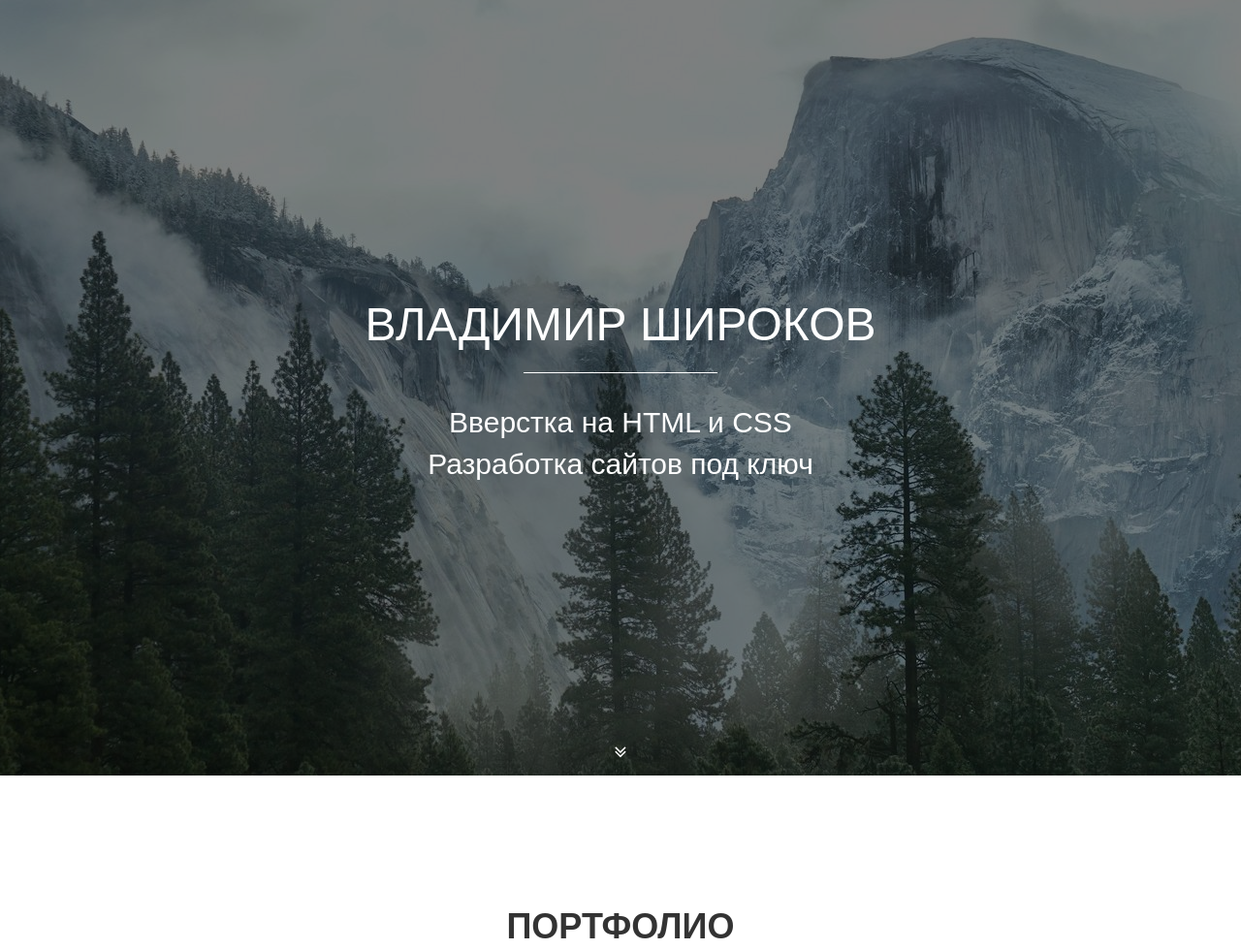
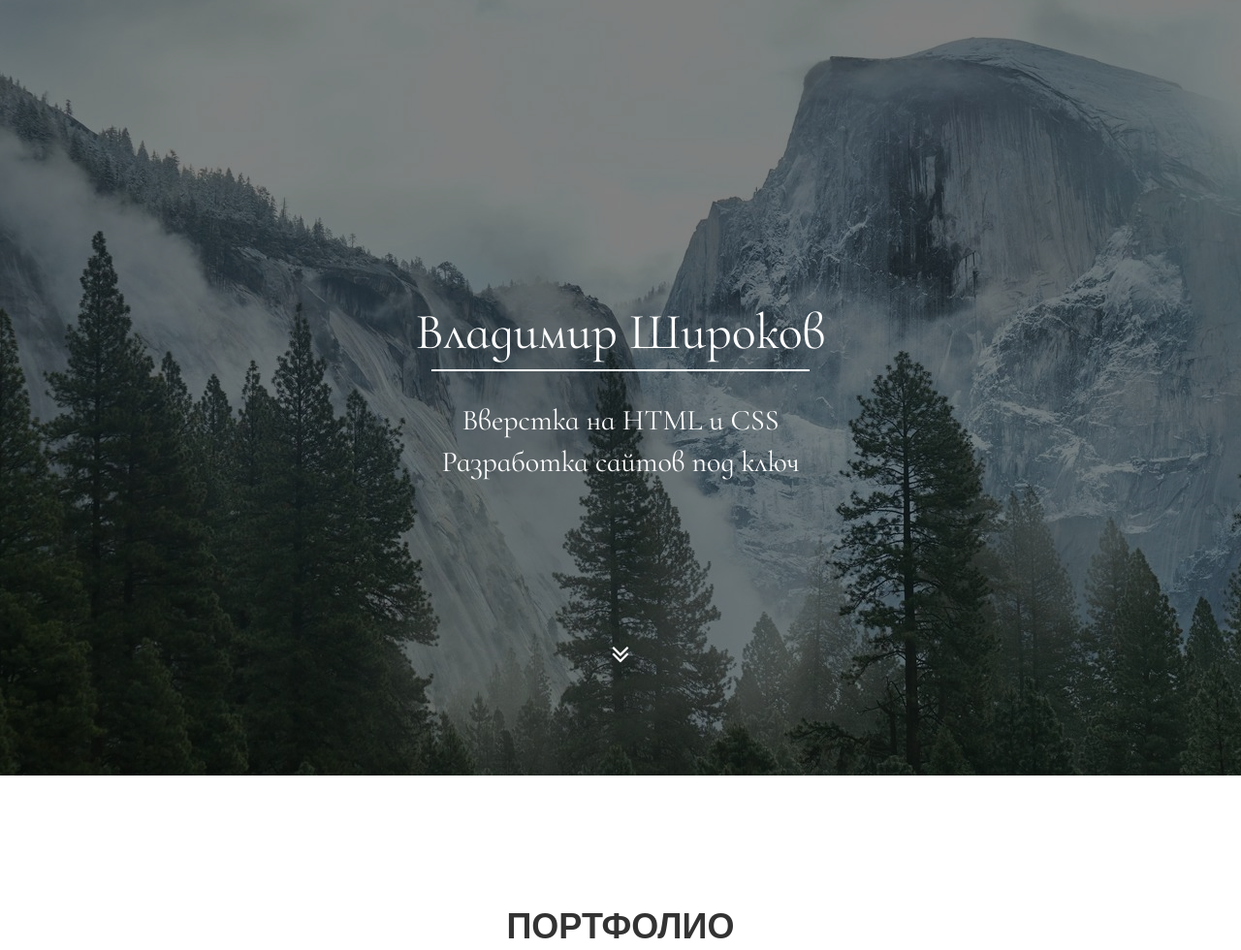
Before and after one commit to VShirokov/VShirokov.github.io, a PHP site: page /index.html in a window 1280 px wide. Shown: the top 980 px of the page at 97% size. Run offline with PHP 8.4, Linux system fonts and the light colour scheme; some web fonts are replaced.

Commit message:
обнова шрифтов

```diff
--- a/css/style.css
+++ b/css/style.css
@@ -32,16 +32,16 @@ a:active, a:visited, a:focus {
 }
 
 .main h1 {
-	margin-bottom: 1.4rem;
+	margin-bottom: 0.0rem;
 	font-weight: 300;
-	text-transform: uppercase;
-	font-size: 4.8rem;
+	text-transform: capitalize;
+	font-size: 5.2rem;
+	font-family: 'Cormorant Infant', serif;
 }
 .main p{
 	font-size: 3rem;
 	font-weight: 300;
 }
-
 .main-header {
 	position: relative;
 	z-index: 2;
@@ -49,17 +49,19 @@ a:active, a:visited, a:focus {
 
 
 .main-line{
-	width: 200px;
-	height: 1px;
+	width: 390px;
+	height: 2px;
 	background-color: #fff;
 	margin: 0 auto;
 }
-
+.main-header p{
+	font-family: 'Cormorant Infant', serif;
+}
 .main-down {
 	position: absolute;
-	bottom: 0;
+	bottom: 10rem;
 	display: inline-block;
-	font-size: 2rem;
+	font-size: 3rem;
 	width: 50px;
 	height: 50px;
 	border-radius: 50%;
@@ -69,7 +71,7 @@ a:active, a:visited, a:focus {
 	margin-left: -25px;
 	color: #fff;
 	z-index: 4;
-	transition: 0.5s;
+	transition: 0.7s;
 }
 .main-down:hover {
 	color:#fff;
```
